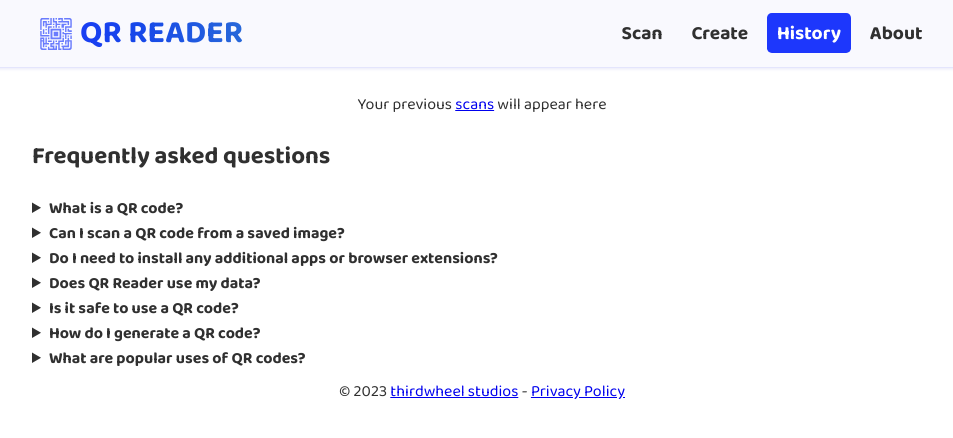
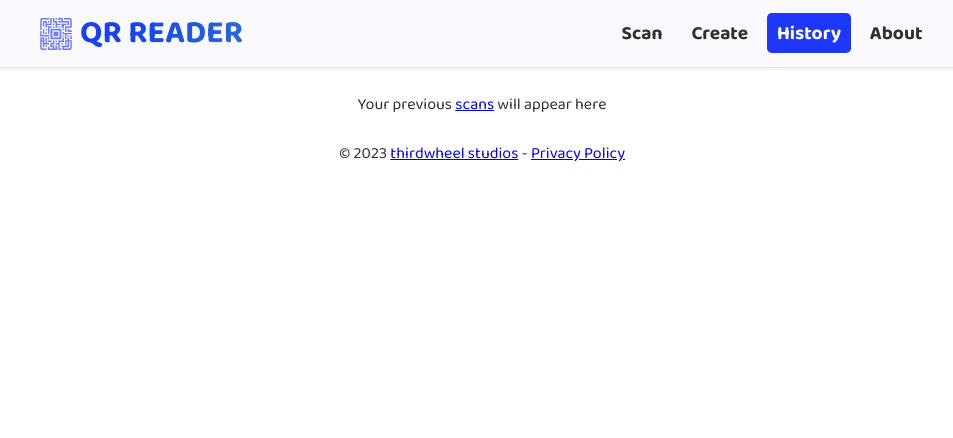
Before and after one commit to thirdwheelstudios/qr-reader, a Vue app: page /history in a window 1280 px wide. Shown: the top 438 px of the page, without its empty margins (158-1111 px from the left). Built offline with nearby package versions, Linux system fonts and the light colour scheme.

Commit message:
Only add faq when there is history

```diff
--- a/src/views/HistoryView.vue
+++ b/src/views/HistoryView.vue
@@ -67,11 +67,11 @@ onMounted(async () => {
         </PanelContainer>
       </li>
     </ul>
+    <FrequentlyAskedQuestions />
   </template>
   <p v-else class="centered">
     Your previous <router-link to="/">scans</router-link> will appear here
   </p>
-  <FrequentlyAskedQuestions />
 </template>
 
 <style scoped lang="scss">
```
